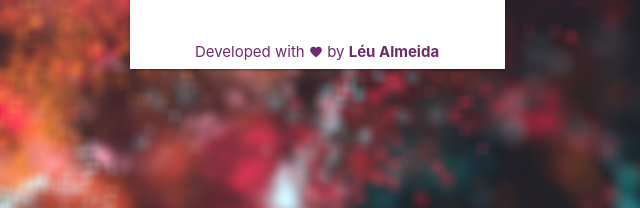
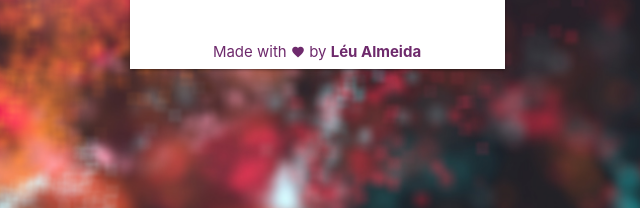
Before and after one commit to LeuAlmeida/audio.player.template, a plain HTML site: page index.html in a window 1280 px wide. Shown: the part 572-780 px from the top of the page, 323-963 px from the left. Drawn offline with nearby package versions, Linux system fonts and the light colour scheme.

Commit message:
Update details

```diff
--- a/index.html
+++ b/index.html
@@ -45,7 +45,7 @@
 
         <!-- In your own project, you can removes the copyrights and here start this :) -->
         <div class="card-footer copyright">
-          Developed with
+          Made with
           <i class="material-icons">favorite</i>
           by <a href="http://leunardo.dev" class=""> Léu Almeida</a>
         </div>
```
